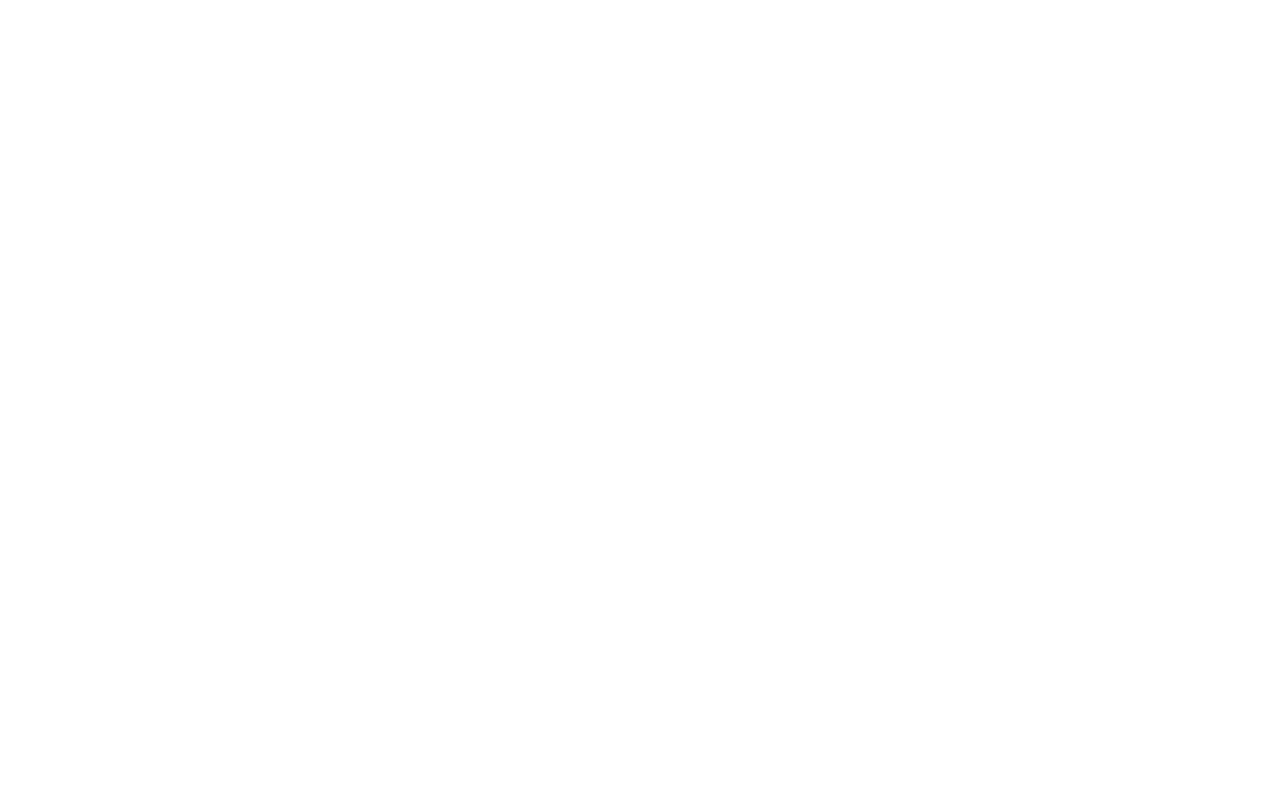
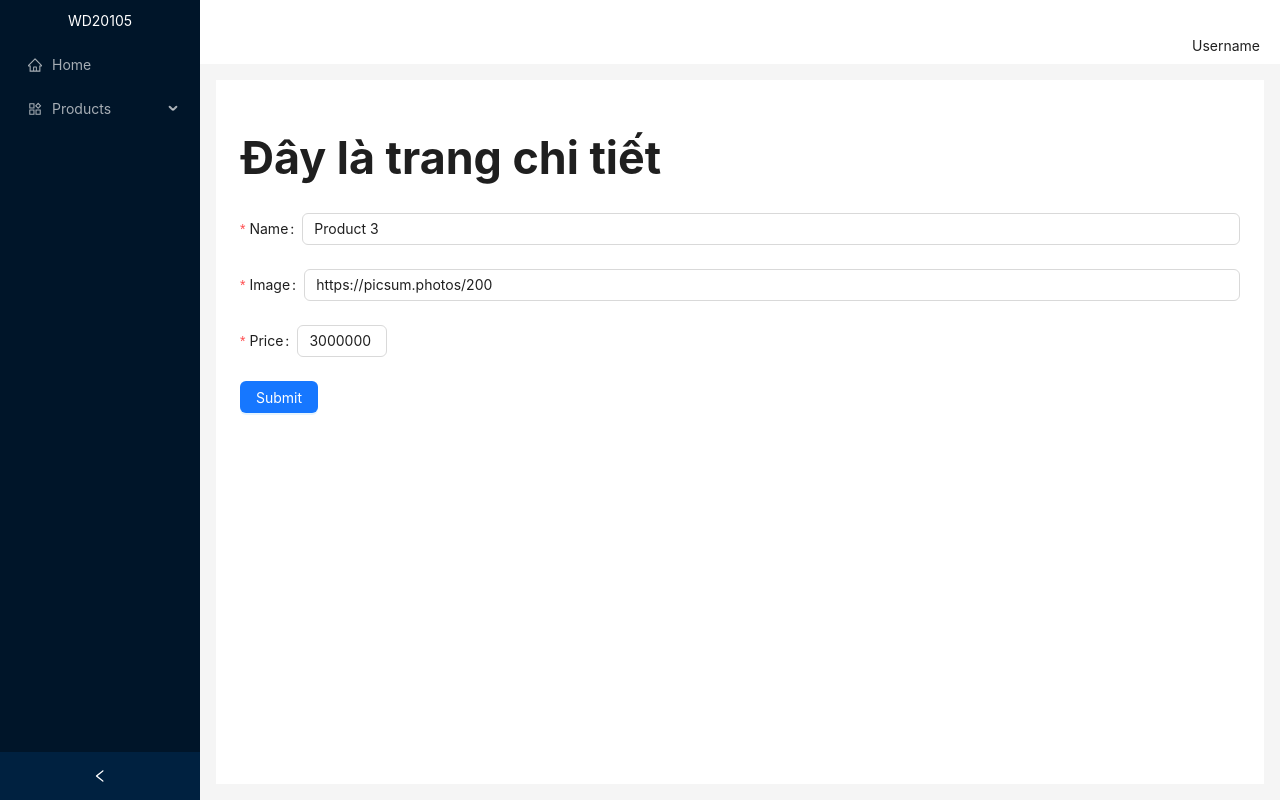
Before and after one commit to thaivm-0609/wd20105_FE2, a React (Vite) app: page /admin/products/3 in a window 1280 px wide. Before the commit this address had no page. Built offline with nearby package versions, Linux system fonts and the light colour scheme; data requests are answered from the project's data file.

Commit message:
feat: edit delete

```diff
--- a/db.json
+++ b/db.json
@@ -1,17 +1,5 @@
 {
   "products": [
-    {
-      "id": 1,
-      "name": "Product 1",
-      "image": "https://picsum.photos/200",
-      "price": 1000000
-    },
-    {
-      "id": 2,
-      "name": "Product 2",
-      "image": "https://picsum.photos/200",
-      "price": 2000000
-    },
     {
       "id": 3,
       "name": "Product 3",
--- a/src/App.jsx
+++ b/src/App.jsx
@@ -4,6 +4,7 @@
 import Homepage from './pages/home';
 import CreateProduct from './pages/products/create';
 import ClientLayout from './layouts/client';
+import EditProduct from './pages/products/edit';
 
 function App() {
   const routes = useRoutes([
@@ -18,6 +19,10 @@
         {
           path: 'products/create',
           element: <CreateProduct/>
+        },
+        {
+          path: 'products/:id',
+          element: <EditProduct/>
         }
       ]
     },
--- a/src/pages/products/edit.jsx
+++ b/src/pages/products/edit.jsx
@@ -1,5 +1,84 @@
+import { Button, Form, Input, InputNumber } from 'antd';
+import { useNavigate, useParams } from "react-router-dom";
+import axios from 'axios';
+import { useEffect } from 'react';
+
 function EditProduct() {
-    return <h1>Đây là trang edit</h1>
+    function onFinish(values) {
+        //values là dữ liệu ng dùng nhập vào form
+        updateProduct(values); //gọi hàm createProduct để thêm dữ liệu vào database
+    };
+
+
+    const { id } = useParams();
+    const [form] = Form.useForm();
+    const nav = useNavigate();
+
+    const getDetail = async (id) => {
+        try {
+            const { data } = await axios.get(`http://localhost:3000/products/${id}`);
+            form.setFieldsValue(data);
+        } catch (error) {
+            console.log(error);
+        }
+    }
+
+    const updateProduct = async (data) => {
+        try {
+            await axios.put(`http://localhost:3000/products/${id}`, data);
+            nav('/admin/products');
+        } catch (error) {
+            console.log(error);
+        }
+    }
+
+    useEffect(() => {
+        if (!id) return;
+        getDetail(id);
+    }, [id]);
+
+    return (
+        <div>
+            <h1>Đây là trang chi tiết</h1>
+            <Form
+                form={form}
+                onFinish={onFinish}
+            >
+                <Form.Item
+                    label="Name"
+                    name="name"
+                    rules={[
+                        { required: true, message: 'Name is required!' },
+                        { min: 3, message: "Name is longer than 3 characters"},
+                    ]}
+                >
+                    <Input />
+                </Form.Item>
+                <Form.Item
+                    label="Image"
+                    name="image"
+                    rules={[{ required: true, message: 'Image is required!' }]}
+                >
+                    <Input />
+                </Form.Item>
+                <Form.Item
+                    label="Price"
+                    name="price"
+                    rules={[
+                        { required: true, message: 'Price is required'},
+                        { type: "number", min: 0, message: "Price is greater than 0"}
+                    ]}
+                >
+                    <InputNumber />
+                </Form.Item>
+                <Form.Item label={null}>
+                    <Button type="primary" htmlType="submit">
+                        Submit
+                    </Button>
+                </Form.Item>
+            </Form>
+        </div>
+    )
 }
 
 export default EditProduct;
--- a/src/pages/products/list.jsx
+++ b/src/pages/products/list.jsx
@@ -1,5 +1,6 @@
 import { Table, Image, Button, Popconfirm } from 'antd';
 import { useEffect, useState } from 'react';
+import { Link } from "react-router-dom";
 import axios from 'axios';
 
 function ListProduct() {
@@ -40,9 +41,12 @@
         }
     }
     //khai báo hàm xóa sản phẩm
-    const handleDelete = (id) => {
-        const newProducts = products.filter(product => product.id != id);
-        setProducts(newProducts);
+    const handleDelete = async (id) => {
+        try {
+            await axios.delete(`http://localhost:3000/products/${id}`);
+        } catch (error) {
+            console.log(error);
+        }
     };
     useEffect(() => {
         getList()//gọi hàm getList
@@ -77,7 +81,9 @@
             render: (product) => {
                 return (
                     <>
-                        <Button>Edit</Button>
+                        <Button>
+                            <Link to={`/admin/products/${product.id}`}>Edit</Link>
+                        </Button>
                         <Popconfirm
                             title="Delete the task"
                             description="Bạn có chắc không?"
```
